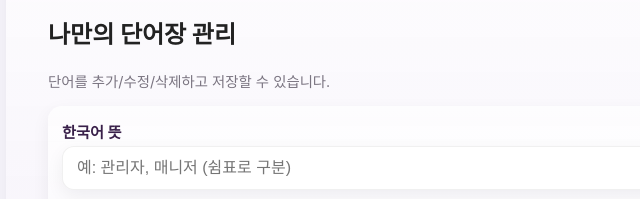
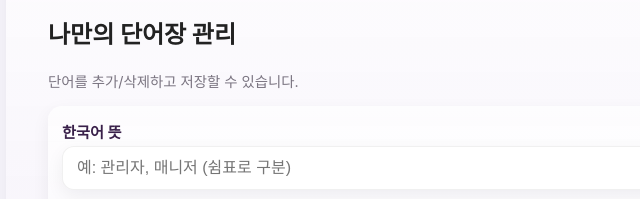
Before and after one commit to ililaidely82-netizen/EN, a plain HTML site: page index.html in a window 1280 px wide. Both pictures are taken after a click on the tab "단어장 관리". Shown: the part 182-381 px from the top of the page, 224-864 px from the left. Drawn offline with Linux system fonts and the light colour scheme.

Commit message:
Update index.html

```diff
--- a/index.html
+++ b/index.html
@@ -53,7 +53,7 @@
 
 <section class="card" id="word-manager" style="display:none;">
     <h2>나만의 단어장 관리</h2>
-    <p class="small" style="margin-bottom:15px;">단어를 추가/수정/삭제하고 저장할 수 있습니다.</p>
+    <p class="small" style="margin-bottom:15px;">단어를 추가/삭제하고 저장할 수 있습니다.</p>
 
     <div class="input-card">
 
```
